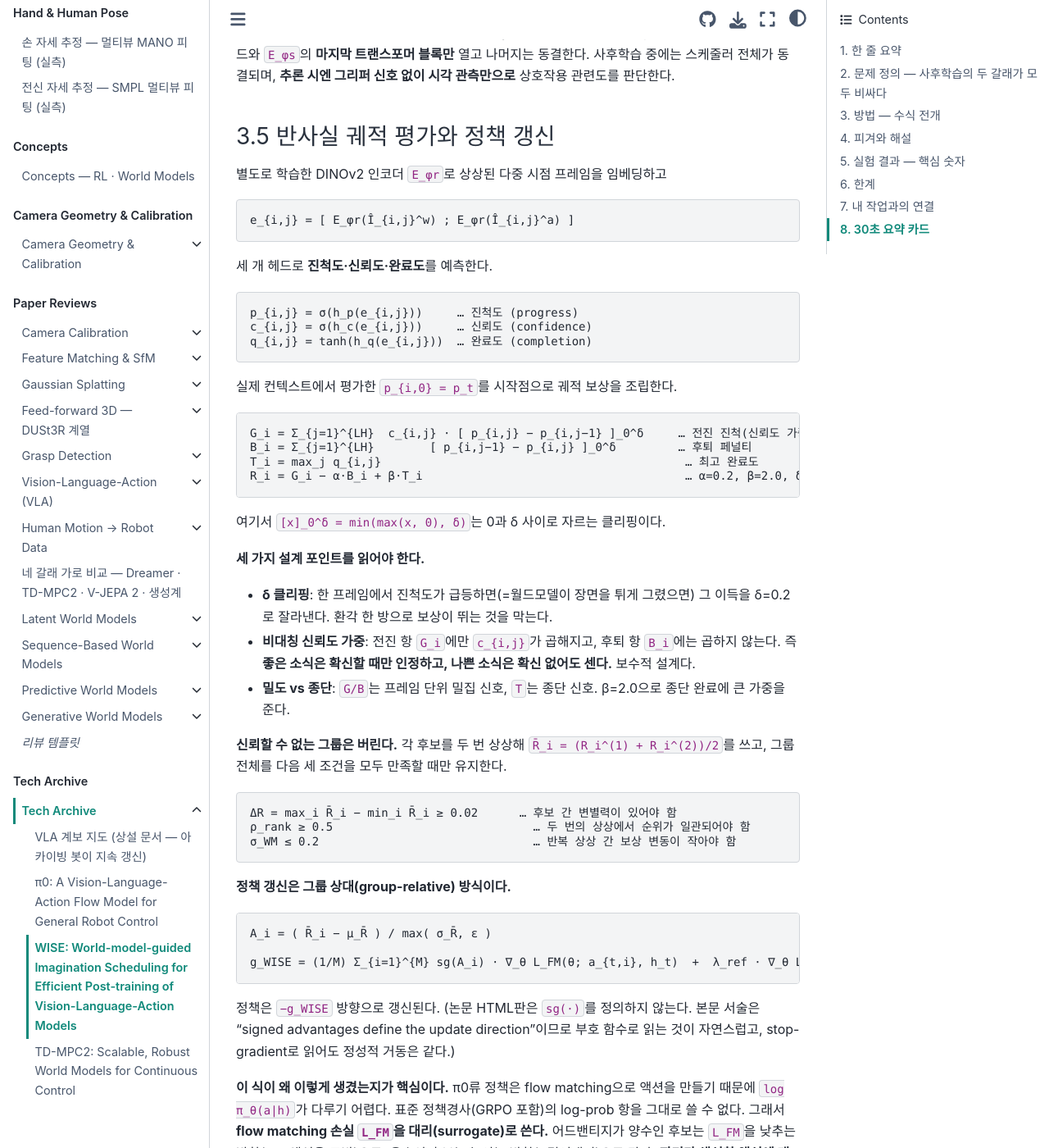
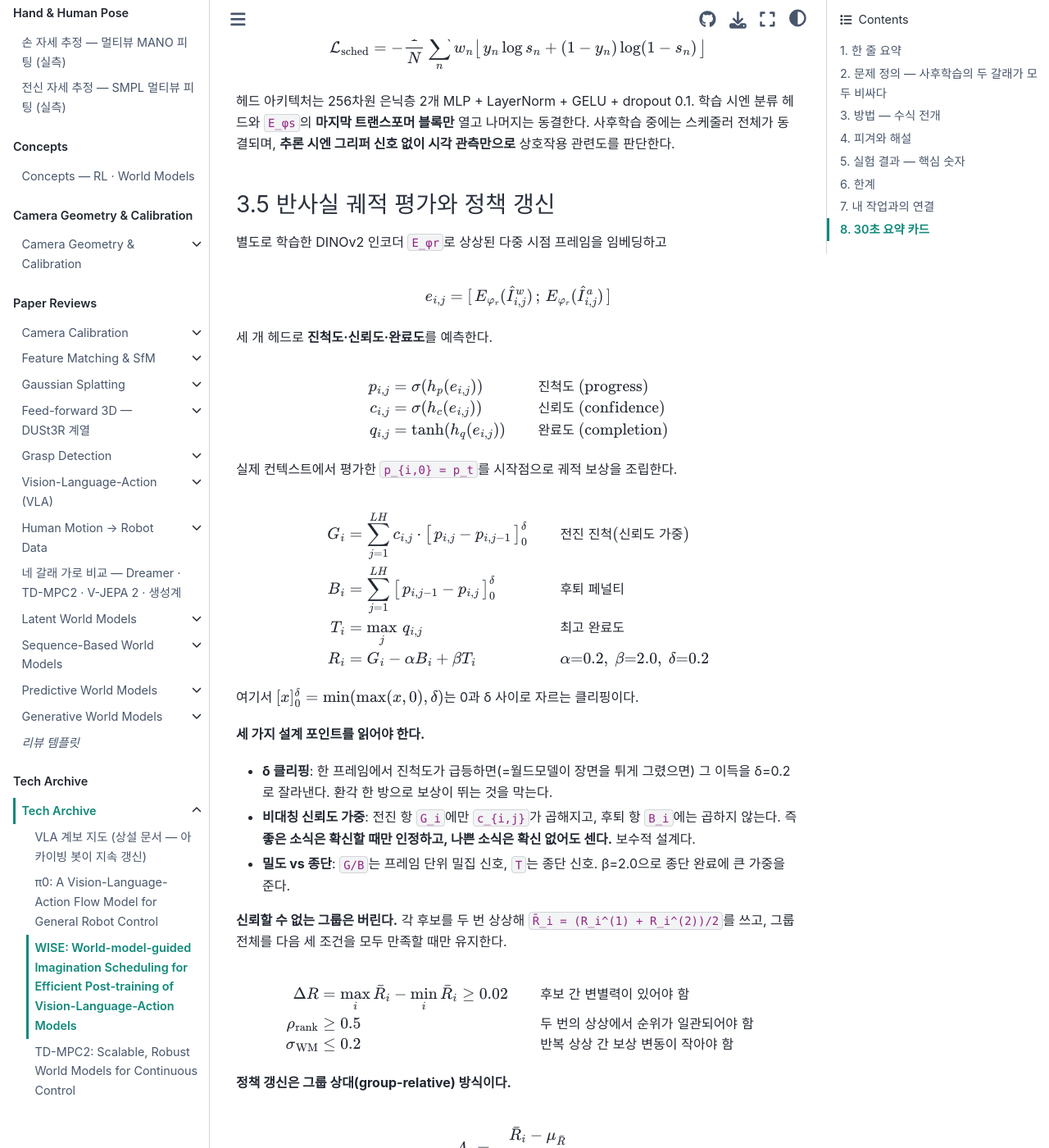
Before and after one commit to DoHyun468/robotics-study, a Jupyter Book: the page built from archive/2026-09-07-wise-world-model-vla.md, in a window 1280 px wide and 1400 px high, scrolled down 3658 px. Shown: the whole window at 82% size. Built offline with Jupyter Book 1.0.4 settings and Sphinx 7.4.7 and the Sphinx Book theme 1.1.4, drawn with Linux system fonts in a browser that asks for light colours; some of the changed text lies outside the part shown.

Commit message:
Convert archive note equations to LaTeX math blocks
Co-Authored-By: Claude Fable 5 <noreply@anthropic.com>

```diff
--- a/archive/2026-09-07-wise-world-model-vla.md
+++ b/archive/2026-09-07-wise-world-model-vla.md
@@ -28,15 +28,15 @@
 
 실제 상호작용 컨텍스트를 `h_t = (O_t, s_t, ℓ)` — 최근 다중 시점 관측, 로봇 상태, 언어 지시 — 로 두고, 정책은 액션 청크를 낸다.
 
-    a_t ~ π_θ(· | h_t)
+$$a_t \sim \pi_\theta(\,\cdot \mid h_t)$$
 
 목표는 태스크 성공의 기댓값 최대화다.
 
-    θ* = argmax_θ  E_{ℓ~p(ℓ), τ~p(τ|π_θ, ℓ)} [ y(τ, ℓ) ],   y ∈ {0, 1}
+$$\theta^* = \arg\max_\theta\; \mathbb{E}_{\ell \sim p(\ell),\, \tau \sim p(\tau \mid \pi_\theta, \ell)} \big[\, y(\tau, \ell) \,\big], \qquad y \in \{0, 1\}$$
 
 `y`는 궤적 τ가 지시 ℓ을 성공적으로 완수했는지의 이진 지시자다. 이 목적함수를 실물에서 직접 최적화하는 것이 비싼 이유는 **피드백이 희소하고(성공/실패 한 비트) 탐색이 위험**해서다. 그래서 월드모델 `p_ψ`로 반사실적(counterfactual) 결과를 예측한다.
 
-    Ô_{t+1:t+H} ~ p_ψ(· | O_t, ℓ, a_t)
+$$\hat{O}_{t+1:t+H} \sim p_\psi(\,\cdot \mid O_t, \ell, a_t)$$
 
 즉 "이 액션 청크를 실행하면 앞으로 H 프레임 동안 뭐가 보일지"를 액션 조건부로 생성한다.
 
@@ -46,19 +46,19 @@
 
 **① 선형 보간 경로**
 
-    z_fut,λ = (1 − λ)·ε + λ·z_fut
+$$z_{\text{fut},\lambda} = (1-\lambda)\,\epsilon + \lambda\, z_{\text{fut}}$$
 
 - λ=0이면 순수 노이즈, λ=1이면 실제 미래 잠재. 노이즈와 데이터를 잇는 직선이다.
 
 **② 타깃 속도**
 
-    d/dλ [ z_fut,λ ] = z_fut − ε
+$$\frac{d}{d\lambda}\, z_{\text{fut},\lambda} = z_{\text{fut}} - \epsilon$$
 
 - 직선 경로를 미분하면 속도는 상수 `z_fut − ε`. 이게 회귀 타깃이다.
 
 **③ 손실**
 
-    L_WM = E ‖ v_ψ([z̃_obs ; z_fut,λ], λ, ℓ, a)_fut − (z_fut − ε) ‖²₂
+$$\mathcal{L}_{\text{WM}} = \mathbb{E}\, \big\| v_\psi([\tilde{z}_{\text{obs}}\,;\, z_{\text{fut},\lambda}],\, \lambda, \ell, a)_{\text{fut}} - (z_{\text{fut}} - \epsilon) \big\|_2^2$$
 
 - `z̃_obs`는 섭동된 관측 잠재로, **조건 컨텍스트로만** 들어간다. rectified flow 지도는 **미래 잠재에만** 걸린다.
 - **아카이브 #1과의 연결점**: π0가 액션 공간에서 쓴 flow matching과 정확히 같은 수학이 여기서는 비디오 VAE 잠재 공간에 쓰인다. `A^τ = τA + (1−τ)ε`, 타깃 `A − ε` ↔ `z_λ = λz + (1−λ)ε`, 타깃 `z − ε`. **"flow matching이 뭐냐"를 액션 생성과 미래 예측 두 자리에서 한 번에 설명할 수 있다.**
@@ -67,19 +67,21 @@
 
 스케줄러가 고른 컨텍스트에서 정책이 후보 액션 청크 M개를 샘플링한다.
 
-    a_{t,i} ~ π_θ(· | O_t, s_t, ℓ),   i = 1, ..., M
+$$a_{t,i} \sim \pi_\theta(\,\cdot \mid O_t, s_t, \ell), \qquad i = 1, \dots, M$$
 
 각 후보마다 **닫힌 루프 상상**을 돌린다. 초기값 `Ô_i^(0) = O_t`, `ŝ_i^(0) = s_t`, `â_i^(0) = a_{t,i}`에서 시작해 재귀적으로
 
-    Ô_i^(r+1) ~ p_ψ(· | Ô_i^(r), ℓ, â_i^(r))          … 월드모델이 다음 관측 생성
-    ŝ_i^(r+1) = F_s(ŝ_i^(r), â_i^(r))                  … 고유수용 상태는 결정론적으로 갱신
-    â_i^(r+1) ~ π_θ(· | Ô_i^(r+1), ŝ_i^(r+1), ℓ)       … r < L−1 일 때, 정책이 상상 관측 위에서 다음 액션
+$$\begin{aligned}
+\hat{O}_i^{(r+1)} &\sim p_\psi(\,\cdot \mid \hat{O}_i^{(r)}, \ell, \hat{a}_i^{(r)}) && \text{월드모델이 다음 관측 생성} \\
+\hat{s}_i^{(r+1)} &= F_s(\hat{s}_i^{(r)}, \hat{a}_i^{(r)}) && \text{고유수용 상태는 결정론적으로 갱신} \\
+\hat{a}_i^{(r+1)} &\sim \pi_\theta(\,\cdot \mid \hat{O}_i^{(r+1)}, \hat{s}_i^{(r+1)}, \ell) && r < L-1\ \text{일 때, 정책이 상상 관측 위에서 다음 액션}
+\end{aligned}$$
 
 `F_s`는 액션 청크로부터 proprioception을 결정론적으로 업데이트하는 함수다. **월드모델은 픽셀만 만들고 상태는 운동학적으로 굴린다** — 비디오 예측 모델이 관절각까지 환각하지 않게 막는 실무적 분리다.
 
 L개 청크를 반복하면
 
-    τ̂_i = { Ô_i^(1:L), â_i^(0:L−1) }
+$$\hat{\tau}_i = \big\{\, \hat{O}_i^{(1:L)},\; \hat{a}_i^{(0:L-1)} \,\big\}$$
 
 청크당 H 프레임이므로 총 `L·H` 프레임, 인덱스 `j = 1, ..., LH`. **L을 유한하게 묶는 것 자체가 오차 누적 방지 장치**다. (논문 HTML판에 M, H, L, κ의 구체 수치는 명시되지 않았다.)
 
@@ -87,14 +89,16 @@ L개 청크를 반복하면
 
 동기화된 손목/3인칭 관측 `O_t = {I_t^w, I_t^a}`를 view-shared DINOv2 ViT-L/14 인코더 `E_φs`로 인코딩하고, 경량 헤드 `g_η`가 상호작용 관련도 점수를 낸다.
 
-    s_t = σ( g_η [ E_φs(I_t^w) ; E_φs(I_t^a) ] ),   s_t ∈ [0, 1]
-    m_t = 𝟙[ s_t > κ ]
+$$\begin{aligned}
+s_t &= \sigma\big(\, g_\eta [\, E_{\varphi_s}(I_t^w)\,;\, E_{\varphi_s}(I_t^a) \,] \,\big), \qquad s_t \in [0, 1] \\
+m_t &= \mathbb{1}[\, s_t > \kappa \,]
+\end{aligned}$$
 
 `m_t = 1`인 컨텍스트에서만 후보 생성 + 월드모델 롤아웃을 돌리고, 아니면 건너뛴다.
 
 **약지도(weak supervision)가 이 논문의 실용적 핵심이다.** 라벨은 사람이 태스크 단계를 주석하지 않는다. 오프라인 궤적의 **그리퍼/파지 상태**에서 자동 유도한다 — 파지 또는 능동 조작 상태면 `y_n = 1`, 나머지는 `y_n = 0`. 클래스 불균형은 가중치로 보정한다.
 
-    L_sched = −(1/N) Σ_n w_n [ y_n log s_n + (1 − y_n) log(1 − s_n) ]
+$$\mathcal{L}_{\text{sched}} = -\frac{1}{N} \sum_n w_n \big[\, y_n \log s_n + (1 - y_n) \log(1 - s_n) \,\big]$$
 
 헤드 아키텍처는 256차원 은닉층 2개 MLP + LayerNorm + GELU + dropout 0.1. 학습 시엔 분류 헤드와 `E_φs`의 **마지막 트랜스포머 블록만** 열고 나머지는 동결한다. 사후학습 중에는 스케줄러 전체가 동결되며, **추론 시엔 그리퍼 신호 없이 시각 관측만으로** 상호작용 관련도를 판단한다.
 
@@ -102,22 +106,26 @@ L개 청크를 반복하면
 
 별도로 학습한 DINOv2 인코더 `E_φr`로 상상된 다중 시점 프레임을 임베딩하고
 
-    e_{i,j} = [ E_φr(Î_{i,j}^w) ; E_φr(Î_{i,j}^a) ]
+$$e_{i,j} = [\, E_{\varphi_r}(\hat{I}_{i,j}^w)\,;\, E_{\varphi_r}(\hat{I}_{i,j}^a) \,]$$
 
 세 개 헤드로 **진척도·신뢰도·완료도**를 예측한다.
 
-    p_{i,j} = σ(h_p(e_{i,j}))     … 진척도 (progress)
-    c_{i,j} = σ(h_c(e_{i,j}))     … 신뢰도 (confidence)
-    q_{i,j} = tanh(h_q(e_{i,j}))  … 완료도 (completion)
+$$\begin{aligned}
+p_{i,j} &= \sigma(h_p(e_{i,j})) && \text{진척도 (progress)} \\
+c_{i,j} &= \sigma(h_c(e_{i,j})) && \text{신뢰도 (confidence)} \\
+q_{i,j} &= \tanh(h_q(e_{i,j})) && \text{완료도 (completion)}
+\end{aligned}$$
 
 실제 컨텍스트에서 평가한 `p_{i,0} = p_t`를 시작점으로 궤적 보상을 조립한다.
 
-    G_i = Σ_{j=1}^{LH}  c_{i,j} · [ p_{i,j} − p_{i,j−1} ]_0^δ     … 전진 진척(신뢰도 가중)
-    B_i = Σ_{j=1}^{LH}        [ p_{i,j−1} − p_{i,j} ]_0^δ         … 후퇴 페널티
-    T_i = max_j q_{i,j}                                            … 최고 완료도
-    R_i = G_i − α·B_i + β·T_i                                      … α=0.2, β=2.0, δ=0.2
+$$\begin{aligned}
+G_i &= \sum_{j=1}^{LH} c_{i,j} \cdot \big[\, p_{i,j} - p_{i,j-1} \,\big]_0^\delta && \text{전진 진척(신뢰도 가중)} \\
+B_i &= \sum_{j=1}^{LH} \big[\, p_{i,j-1} - p_{i,j} \,\big]_0^\delta && \text{후퇴 페널티} \\
+T_i &= \max_j\, q_{i,j} && \text{최고 완료도} \\
+R_i &= G_i - \alpha B_i + \beta T_i && \alpha{=}0.2,\ \beta{=}2.0,\ \delta{=}0.2
+\end{aligned}$$
 
-여기서 `[x]_0^δ = min(max(x, 0), δ)`는 0과 δ 사이로 자르는 클리핑이다.
+여기서 $[x]_0^\delta = \min(\max(x, 0), \delta)$는 0과 δ 사이로 자르는 클리핑이다.
 
 **세 가지 설계 포인트를 읽어야 한다.**
 - **δ 클리핑**: 한 프레임에서 진척도가 급등하면(=월드모델이 장면을 튀게 그렸으면) 그 이득을 δ=0.2로 잘라낸다. 환각 한 방으로 보상이 뛰는 것을 막는다.
@@ -126,15 +134,17 @@ L개 청크를 반복하면
 
 **신뢰할 수 없는 그룹은 버린다.** 각 후보를 두 번 상상해 `R̄_i = (R_i^(1) + R_i^(2))/2`를 쓰고, 그룹 전체를 다음 세 조건을 모두 만족할 때만 유지한다.
 
-    ΔR = max_i R̄_i − min_i R̄_i ≥ 0.02      … 후보 간 변별력이 있어야 함
-    ρ_rank ≥ 0.5                             … 두 번의 상상에서 순위가 일관되어야 함
-    σ_WM ≤ 0.2                               … 반복 상상 간 보상 변동이 작아야 함
+$$\begin{aligned}
+\Delta R &= \max_i \bar{R}_i - \min_i \bar{R}_i \ge 0.02 && \text{후보 간 변별력이 있어야 함} \\
+\rho_{\text{rank}} &\ge 0.5 && \text{두 번의 상상에서 순위가 일관되어야 함} \\
+\sigma_{\text{WM}} &\le 0.2 && \text{반복 상상 간 보상 변동이 작아야 함}
+\end{aligned}$$
 
 **정책 갱신은 그룹 상대(group-relative) 방식이다.**
 
-    A_i = ( R̄_i − μ_R̄ ) / max( σ_R̄, ε )
+$$A_i = \frac{\bar{R}_i - \mu_{\bar{R}}}{\max(\sigma_{\bar{R}},\, \varepsilon)}$$
 
-    g_WISE = (1/M) Σ_{i=1}^{M} sg(A_i) · ∇_θ L_FM(θ; a_{t,i}, h_t)  +  λ_ref · ∇_θ L_ref
+$$g_{\text{WISE}} = \frac{1}{M} \sum_{i=1}^{M} \mathrm{sg}(A_i) \cdot \nabla_\theta \mathcal{L}_{\text{FM}}(\theta;\, a_{t,i}, h_t) \;+\; \lambda_{\text{ref}} \cdot \nabla_\theta \mathcal{L}_{\text{ref}}$$
 
 정책은 `−g_WISE` 방향으로 갱신된다. (논문 HTML판은 `sg(·)`를 정의하지 않는다. 본문 서술은 "signed advantages define the update direction"이므로 부호 함수로 읽는 것이 자연스럽고, stop-gradient로 읽어도 정성적 거동은 같다.)
 
@@ -158,11 +168,11 @@ L개 청크를 반복하면
 
 보상 모델은 AdamW로 15 에폭, 예측 헤드와 `E_φr`의 **마지막 4개 트랜스포머 블록**만 열어 학습한다. 손실은
 
-    L_RM = L_rank + L_abs + 0.5·L_conf + L_comp + 0.1·L_aug
+$$\mathcal{L}_{\text{RM}} = \mathcal{L}_{\text{rank}} + \mathcal{L}_{\text{abs}} + 0.5\,\mathcal{L}_{\text{conf}} + \mathcal{L}_{\text{comp}} + 0.1\,\mathcal{L}_{\text{aug}}$$
 
 `L_rank`는 시간 순서 기반 랭킹 손실로, 성공 궤적에서 나중 상태가 더 높은 점수를 받도록 한다.
 
-    L_rank = softplus( m − (z_{t_l}^p − z_{t_e}^p) ),   t_e < t_l
+$$\mathcal{L}_{\text{rank}} = \mathrm{softplus}\big(\, m - (z_{t_l}^p - z_{t_e}^p) \,\big), \qquad t_e < t_l$$
 
 `z^p`는 시그모이드 이전 진척도 로짓, `m`은 마진이다. 여기에 실패 궤적의 시간 정렬된 상태를 하드 네거티브로 붙인다.
 
```
Also changed, not shown: other parts of archive/2026-09-07-wise-world-model-vla.md (+1 -1 lines), archive/2026-09-04-pi0-flow-vla.md (+4 -4 lines), archive/2026-09-30-tdmpc2-scalable-world-models.md (+13 -11 lines).
